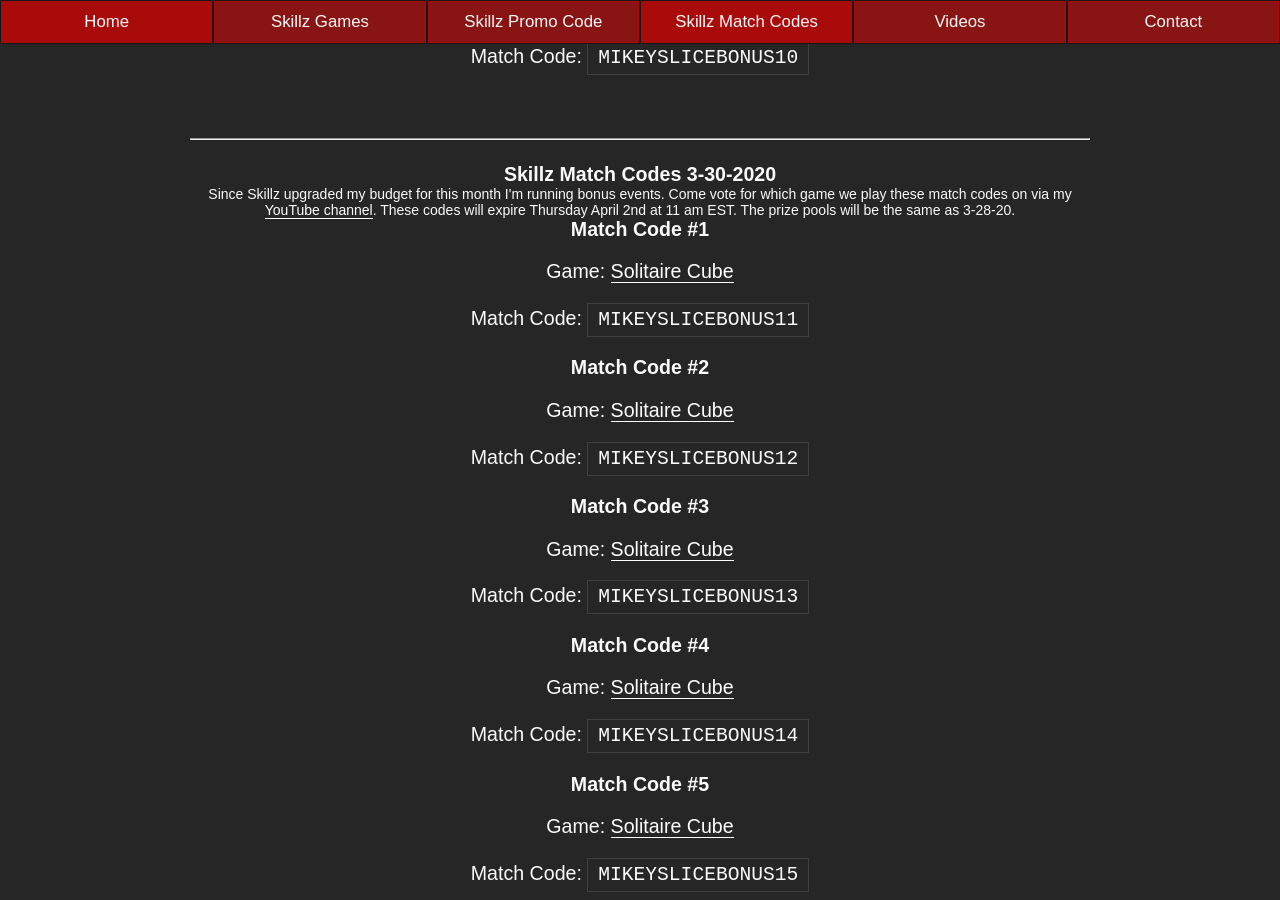
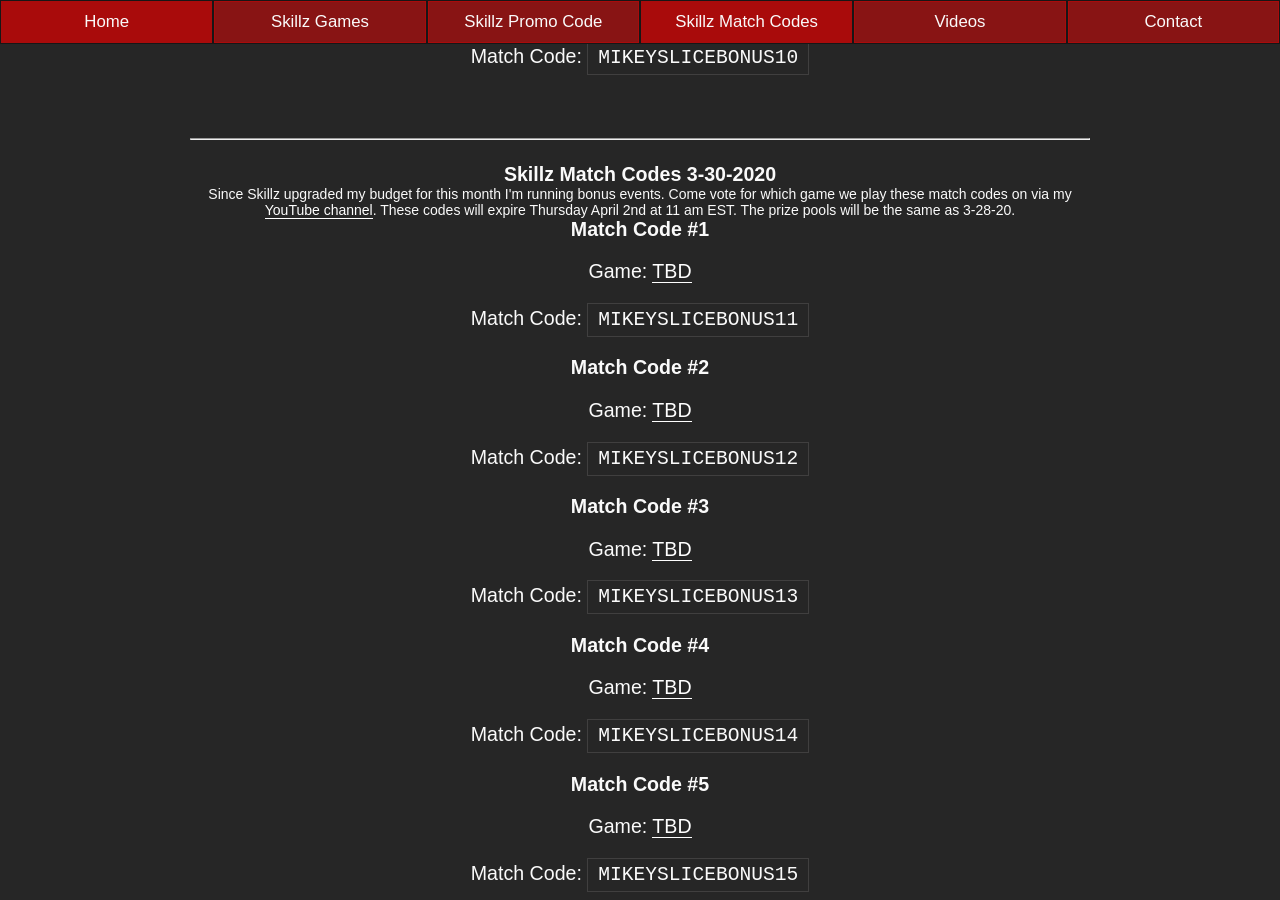
Before and after one commit to mikeyslice/esports-medium, a Jekyll site: the page built from skillz-match-codes.md, in a window 1280 px wide and 900 px high, scrolled down 6063 px. Built offline with Jekyll 4.4.1, drawn with Linux system fonts in a browser that asks for light colours; some of the changed text lies outside the part shown.

Commit message:
Update Skillz Match Codes “skillz-match-codes”

```diff
--- a/_includes/pages/skillz-match-codes.html
+++ b/_includes/pages/skillz-match-codes.html
@@ -231,61 +231,61 @@
 
 <h3>Match Code #1</h3>
 
-<p>Game: <a href="/skillz-games/">Solitaire Cube</a></p>
+<p>Game: <a href="/skillz-games/">TBD</a></p>
 
 <p>Match Code: <code>MIKEYSLICEBONUS11</code><p>
 
 <h3>Match Code #2</h3>
 
-<p>Game: <a href="/skillz-games/">Solitaire Cube</a><p>
+<p>Game: <a href="/skillz-games/">TBD</a><p>
 
 <p>Match Code: <code>MIKEYSLICEBONUS12</code><p>
 
 <h3>Match Code #3</h3>
 
-<p>Game: <a href="/skillz-games/">Solitaire Cube</a><p>
+<p>Game: <a href="/skillz-games/">TBD</a><p>
 
 <p>Match Code: <code>MIKEYSLICEBONUS13</code><p>
 
 <h3>Match Code #4</h3>
 
-<p>Game: <a href="/skillz-games/">Solitaire Cube</a><p>
+<p>Game: <a href="/skillz-games/">TBD</a><p>
 
 <p>Match Code: <code>MIKEYSLICEBONUS14</code><p>
 
 <h3>Match Code #5</h3>
 
-<p>Game: <a href="/skillz-games/">Solitaire Cube</a><p>
+<p>Game: <a href="/skillz-games/">TBD</a><p>
 
 <p>Match Code: <code>MIKEYSLICEBONUS15</code><p>
 
 <h3>Match Code #6</h3>
 
-<p>Game: <a href="/skillz-games/">Solitaire Cube</a><p>
+<p>Game: <a href="/skillz-games/">TBD</a><p>
 
 <p>Match Code: <code>MIKEYSLICEBONUS16</code><p>
 
 <h3>Match Code #7</h3>
 
-<p>Game: <a href="/skillz-games/">Bubble Shooter Tournaments</a><p>
+<p>Game: <a href="/skillz-games/">TBD</a><p>
 
 <p>Match Code: <code>MIKEYSLICEBONUS17</code><p>
 
 <h3>Match Code #8</h3>
 
-<p>Game: <a href="/skillz-games/">Cube Cube</a><p>
+<p>Game: <a href="/skillz-games/">TBD</a><p>
 
 <p>Match Code: <code>MIKEYSLICEBONUS18</code><p>
 
 <h3>Match Code #9</h3>
 
-<p>Game: <a href="/skillz-games/">Cube Cube</a><p>
+<p>Game: <a href="/skillz-games/">TBD</a><p>
 
 <p>Match Code: <code>MIKEYSLICEBONUS19</code><p>
 
 <h3>Match Code #10</h3>
 
-<p>Game: <a href="/skillz-games/">Cube Cube</a><p>
+<p>Game: <a href="/skillz-games/">TBD</a><p>
 
 <p>Match Code: <code>MIKEYSLICEBONUS20</code><p>
 
```
